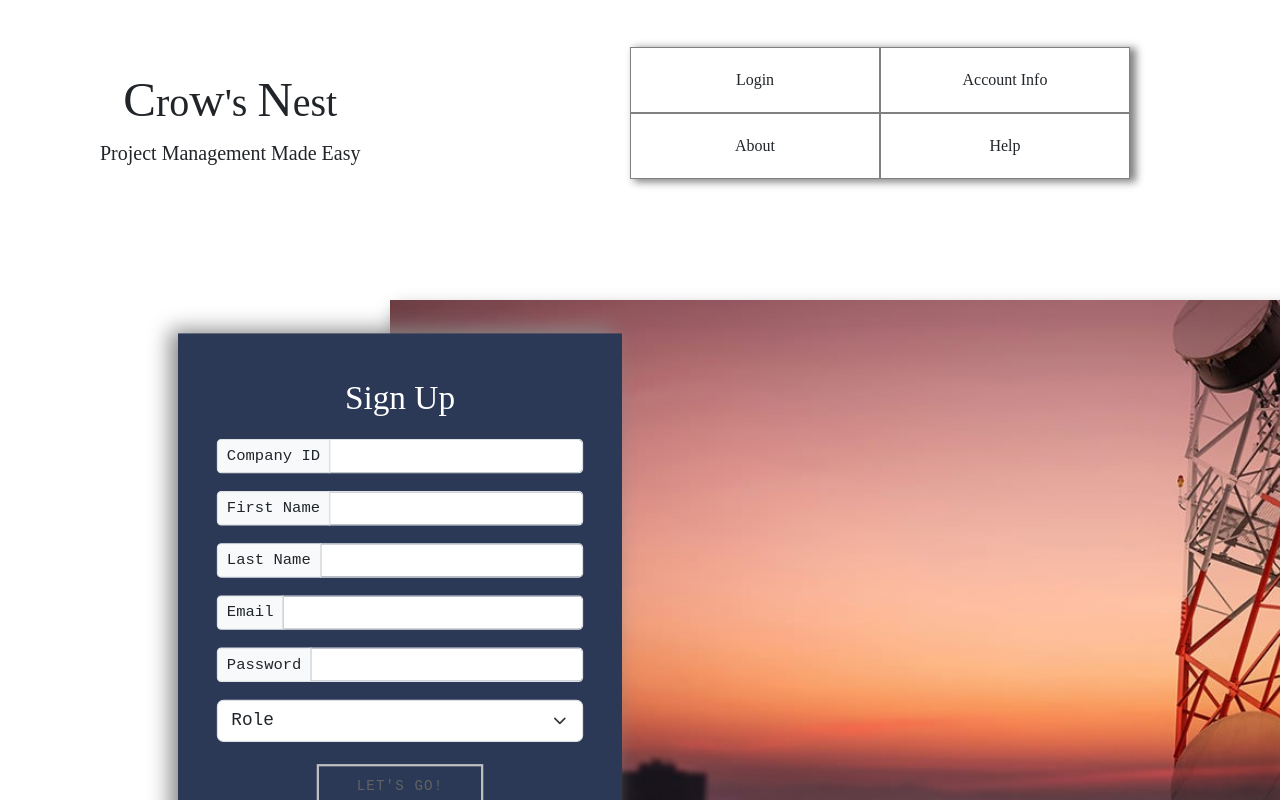
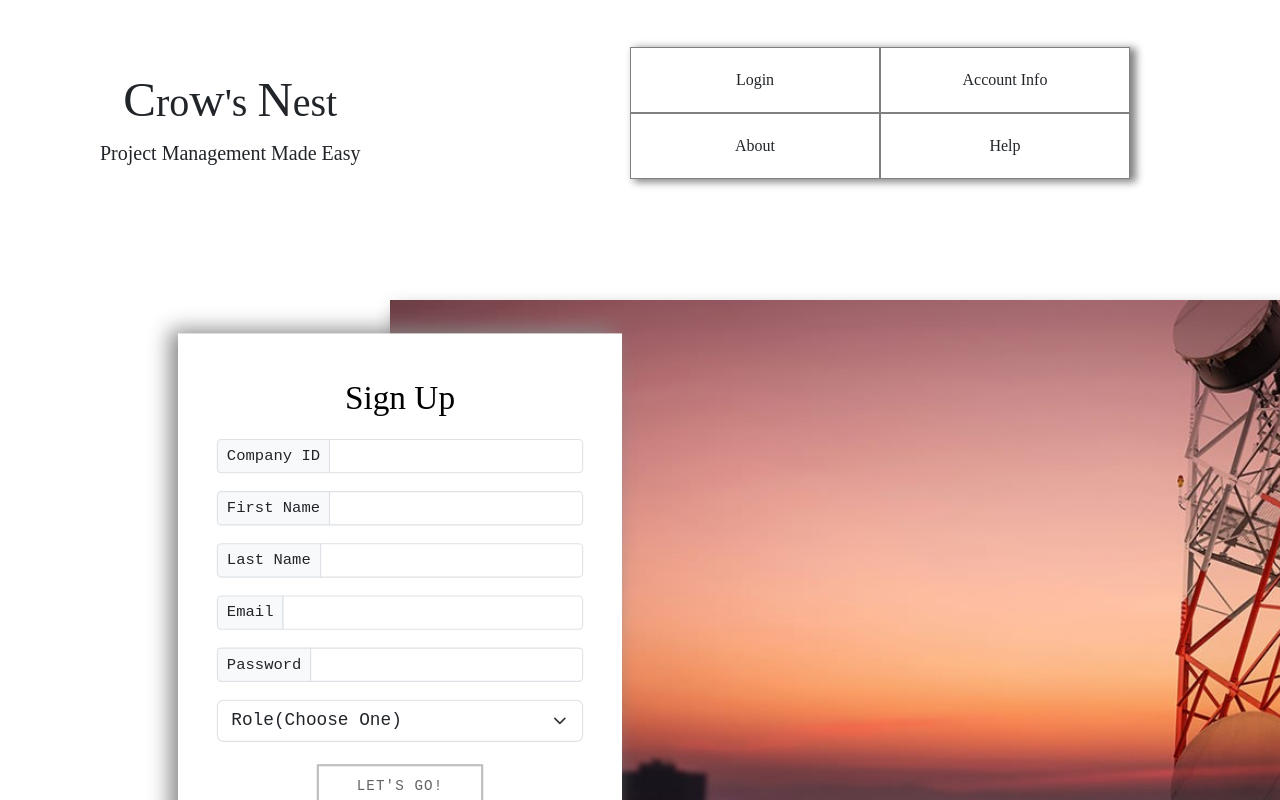
Before and after one commit to Sttorek/crows-nest, a React (Create React App) app: page / in a window 1280 px wide. In both pictures the pointer is over the element 400 px from the left and 601 px from the top of the page. Shown: the top 800 px of the page. Built offline with nearby package versions, Linux system fonts and the light colour scheme; grey boxes are pictures that could not be loaded; a web font is replaced by a local one.

Commit message:
minor style

```diff
--- a/src/App.css
+++ b/src/App.css
@@ -51,7 +51,6 @@ nav {
   background: #2b3856;
   color: white;
   font-size: 18px;
-  transform: scale(1.11);
 }
 /* //////////////////////////////////////////////////////////////////// */
 
@@ -79,10 +78,8 @@ nav {
 }
 
 .effect2:hover {
-    background: #2b3856;
-     color: white;
-    transform: scale(1.11);
-  }
+  transform: scale(1.11);
+}
 
 .signUpCnt div {
   font-family: "Courier New", Courier, monospace;
--- a/src/Pages/Homepage/Homepage.js
+++ b/src/Pages/Homepage/Homepage.js
@@ -71,7 +71,7 @@ function Homepage() {
           className="form-select selectMe"
           aria-label="Default select example"
         >
-          <option selected>Role</option>
+          <option selected>Role(Choose One)</option>
           <option value="1">Management</option>
           <option value="2">Employee</option>
         </select>
```
